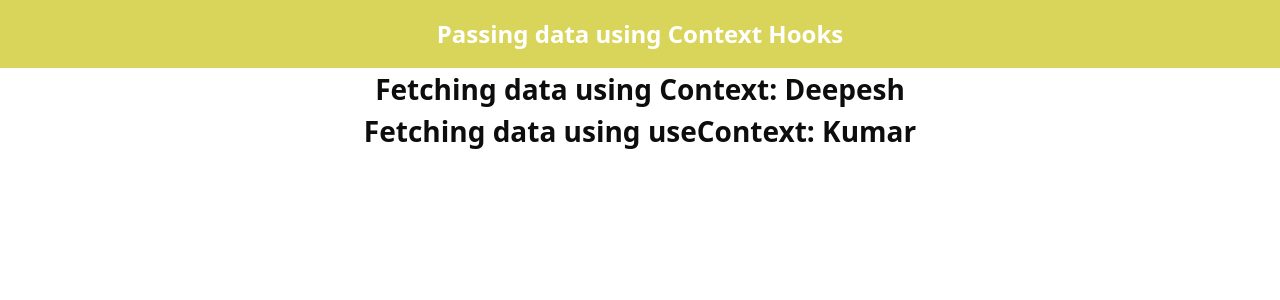
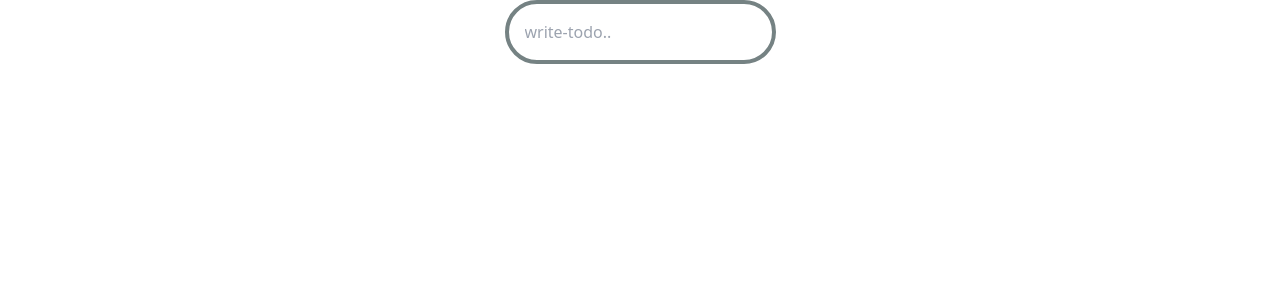
Before and after one commit to TECH992/training, a React (Create React App) app: page / in a window 1280 px wide. Shown: the top 300 px of the page. Built offline with nearby package versions, Linux system fonts and the light colour scheme; the HTML template or start-up script is replaced by a standard one.

Commit message:
ref cooks

```diff
--- a/src/App.js
+++ b/src/App.js
@@ -9,10 +9,15 @@ import "./App.css";
 // import StateProps from "./Components/Parent/StateProps"
 //import Update from "./Components/LifeCycleMethod/Update";
 import React from "react"
-import { HooksContext } from "./Components/React-Hooks/HooksContext/HooksContext";
+//import { HooksRef } from "./Components/React-Hooks/HooksRef/HooksRef";
+import { HooksRef2 } from "./Components/React-Hooks/HooksRef/HooksRef2";
+import { HooksRef4 } from "./Components/React-Hooks/HooksRef/HooksRef4";
+//import { HooksRef3 } from "./Components/React-Hooks/HooksRef/HooksRef3";
+//import { HooksContext } from "./Components/React-Hooks/HooksContext/HooksContext";
+//import HooksRef1 from "./Components/React-Hooks/HooksRef/HooksRef1";
 //import {firstName,lastName} from "./Context"
-const firstName = React.createContext()
-const lastName = React.createContext()
+//const firstName = React.createContext()
+//const lastName = React.createContext()
 function App() {
   return (
     <div className="App">
@@ -25,15 +30,19 @@ function App() {
       {/* <MultipleStateIntoReducer/> */}
       {/* <HooksCallback/> */}
       {/* <MultipleState /> */}
-      <firstName.Provider value={"Deepesh"}>
+      {/* <firstName.Provider value={"Deepesh"}>
         <lastName.Provider value={"Kumar"}>
           <HooksContext />
         </lastName.Provider>
-      </firstName.Provider>
-
+      </firstName.Provider> */}
+      {/* <HooksRef1/> */}
+      {/* <HooksRef/> */}
+     {/* ? */}
+      {/* <HooksRef3 /> */}
+      <HooksRef4/>
     </div>
   );
 }
 
 export default App;
-export{firstName,lastName}
+//export{firstName,lastName}
--- a/src/Components/React-Hooks/HooksRef/HooksRef.js
+++ b/src/Components/React-Hooks/HooksRef/HooksRef.js
@@ -1,7 +1,21 @@
-import React from 'react'
+import { useState, useEffect, useRef } from 'react'
 
 export const HooksRef = () => {
+  const [inputTextValue, setInputTextValue] = useState('')
+  const previousValue = useRef('')
+  useEffect(() => {
+    previousValue.current = inputTextValue
+  }, [inputTextValue])
   return (
-    <div>HooksRef</div>
+    <>
+      <input
+        type="text"
+        value={inputTextValue}
+        onChange={(e) => setInputTextValue(e.target.value)}
+        placeholder="Enter Your Full Name"
+      />
+      <h2>Current Value: {inputTextValue}</h2>
+      <h2>Previous Value: {previousValue.current}</h2>
+    </>
   )
 }
--- /dev/null
+++ b/src/Components/React-Hooks/HooksRef/HooksRef1.js
@@ -0,0 +1,7 @@
+import React, { useRef } from 'react'
+
+export default function HooksRef1() {
+          const counter = useRef(0)
+          counter.current = counter.current + 1
+          return <h1>{`Number of times the component renders:  ${counter} `}</h1>
+}
--- /dev/null
+++ b/src/Components/React-Hooks/HooksRef/HooksRef2.js
@@ -0,0 +1,12 @@
+import React from 'react'
+import { useRef } from 'react'
+export const HooksRef2 = () => {
+          const countClick = useRef(0)
+          const handleClick = () => {
+                    countClick.current++
+                    console.log(` Number of times the button is clicked: ${countClick.current}`)
+          }
+
+          console.log('Component is rendered')
+          return <button onClick={handleClick}>Click the button!</button>
+}
--- /dev/null
+++ b/src/Components/React-Hooks/HooksRef/HooksRef3.js
@@ -0,0 +1,16 @@
+import { useRef } from 'react'
+export const HooksRef3 = () => {
+  //creating a ref
+  const inputText = useRef()
+
+  const focusInput = () => {
+    inputText.current.focus()
+  }
+
+  return (
+    <>
+      <input type="text" ref={inputText} />
+      <button onClick={focusInput}>Focus the Input Text</button>
+    </>
+  )
+}
--- /dev/null
+++ b/src/Components/React-Hooks/HooksRef/HooksRef4.js
@@ -0,0 +1,20 @@
+import React, { useRef } from 'react';
+
+export const HooksRef4 = () => {
+          const inputText = useRef();
+
+          const inputEvent = () => {
+                    console.log(inputText.current.value); // Access the value property of the ref to get the input value
+          };
+
+          return (
+                    <div>
+                              <input
+                                        placeholder="write-todo.."
+                                        className="border-[4px] border-[#758283] py-4 px-4 outline-none rounded-[50px]"
+                                        ref={inputText}
+                                        onChange={inputEvent}
+                              />
+                    </div>
+          );
+};
```
Also changed, not shown: src/Components/React-Hooks/HooksEffect.js (+5 -5 lines).
